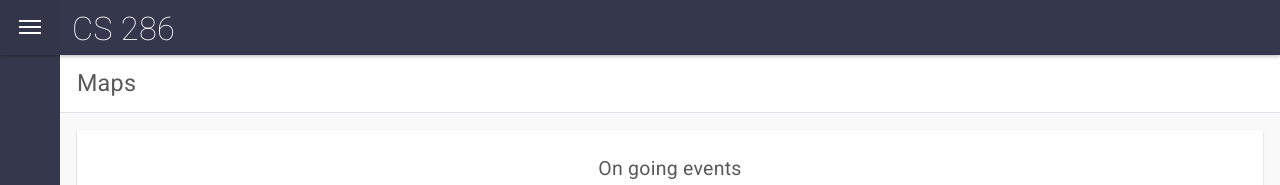
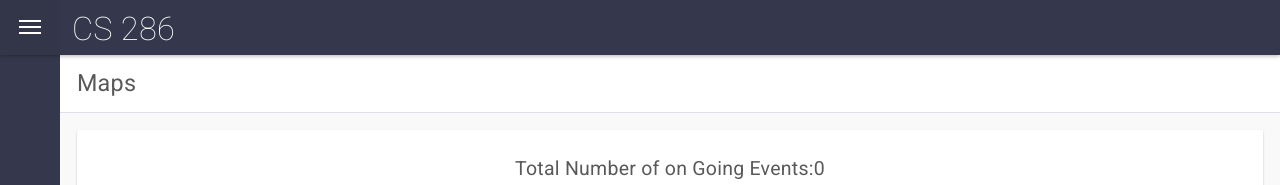
Before and after one commit to deepmehtait/Meetup-NodeJS-HBase-Server, a website: page public/streamingmaps.html in a window 1280 px wide. Shown: the top 185 px of the page. Drawn offline with Linux system fonts and the light colour scheme; some packages are replaced by stand-ins of ours; no server answers; grey boxes are pictures that could not be loaded.

```diff
--- a/public/streamingmaps.html
+++ b/public/streamingmaps.html
@@ -120,7 +120,7 @@
 
     <div class="col s12 l12">
     <div class="card-panel center-align">
-    <h4>On going events</h4>
+    <h4>Total Number of on Going Events:<span id="ongoing">0</span></h4>
           <div class="map" id="map2" style="height:500px;"></div>
     </div>
     </div>
@@ -261,6 +261,7 @@
             // console.log(JSON.stringify(data));
             var rowlen = data.Row.length;
             console.log(rowlen);
+			$("#ongoing").text(rowlen);
             if (rowlen > 0) {
                 for (var i = 0; i < rowlen; i++) {
                     var venuelat = Base64.decode(data.Row[i].Cell[1].$);
```
